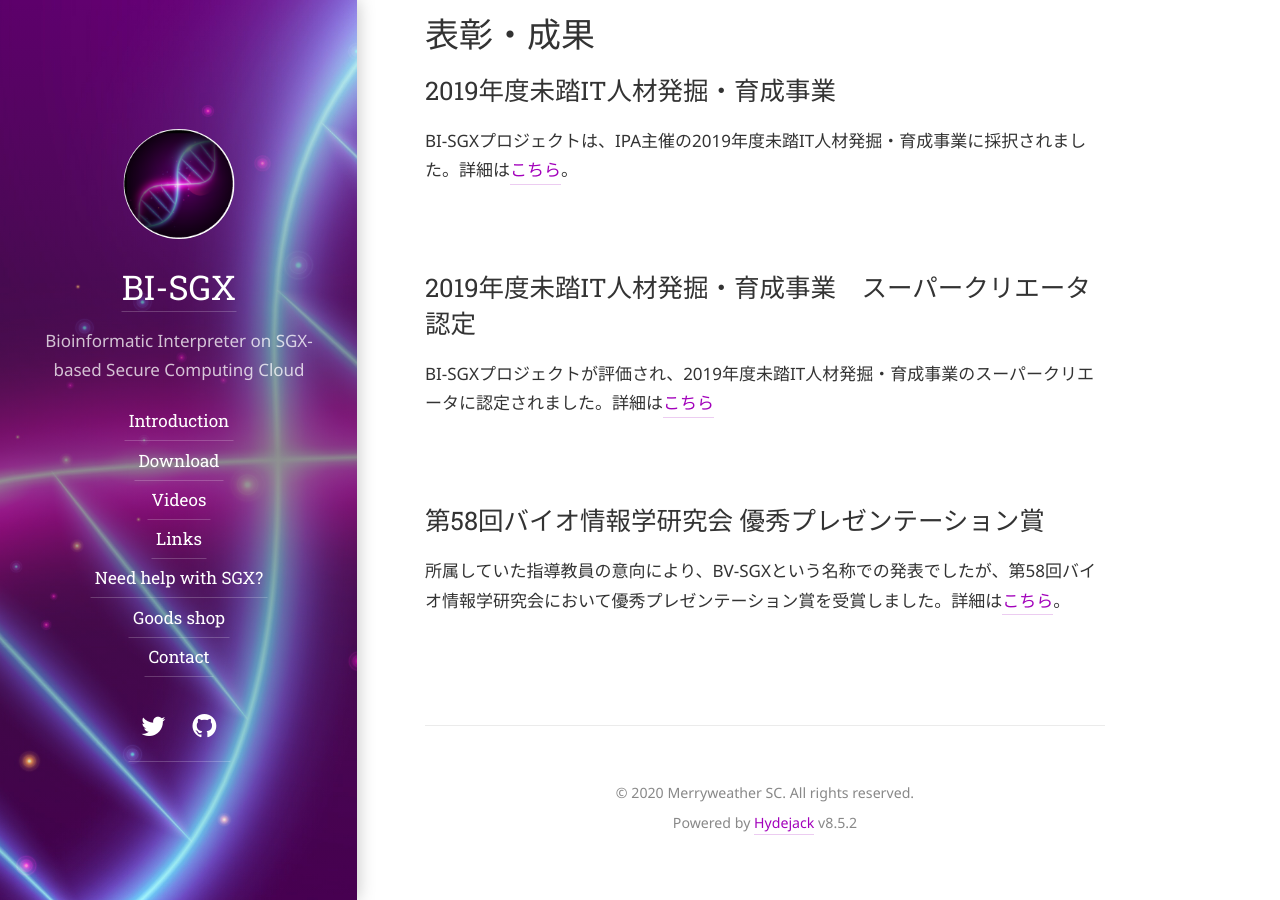
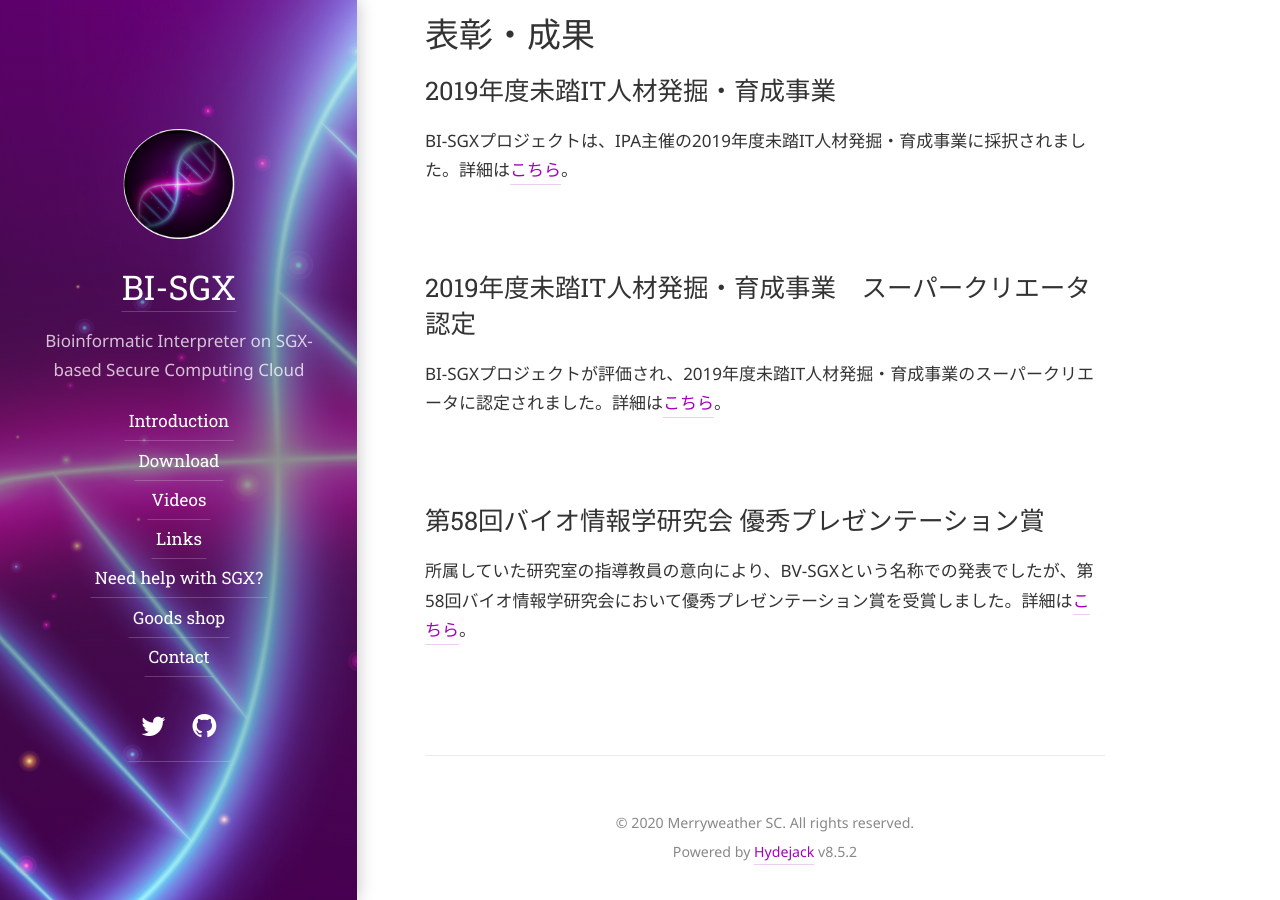
Before and after one commit to hello31337/hello31337.github.io, a Jekyll site: the page built from docs/BI-SGX_ja.md, in a window 1280 px wide and 900 px high, scrolled down 6843 px. Built offline with Jekyll 4.4.1, drawn with Linux system fonts in a browser that asks for light colours; some web fonts are replaced; our own code applies the rules of GitHub Pages for plain Markdown files.

Commit message:
misc update.

```diff
--- a/docs/BI-SGX_ja.md
+++ b/docs/BI-SGX_ja.md
@@ -64,7 +64,7 @@ SGXに対応しているパブリッククラウドについては、[こちら
 BI-SGXプロジェクトは、IPA主催の2019年度未踏IT人材発掘・育成事業に採択されました。詳細は[こちら](https://www.ipa.go.jp/jinzai/mitou/2019/gaiyou_f-3.html)。
 
 ## 2019年度未踏IT人材発掘・育成事業　スーパークリエータ認定
-BI-SGXプロジェクトが評価され、2019年度未踏IT人材発掘・育成事業のスーパークリエータに認定されました。詳細は[こちら](https://www.ipa.go.jp/jinzai/mitou/2019/20200528.html)
+BI-SGXプロジェクトが評価され、2019年度未踏IT人材発掘・育成事業のスーパークリエータに認定されました。詳細は[こちら](https://www.ipa.go.jp/jinzai/mitou/2019/20200528.html)。
 
 ## 第58回バイオ情報学研究会 優秀プレゼンテーション賞
-所属していた指導教員の意向により、BV-SGXという名称での発表でしたが、第58回バイオ情報学研究会において優秀プレゼンテーション賞を受賞しました。詳細は[こちら](http://www.ipsj.or.jp/award/bio-award3.html)。
+所属していた研究室の指導教員の意向により、BV-SGXという名称での発表でしたが、第58回バイオ情報学研究会において優秀プレゼンテーション賞を受賞しました。詳細は[こちら](http://www.ipsj.or.jp/award/bio-award3.html)。
```
Also changed, not shown: docs/BI-SGX.md (+1 -1 lines).
